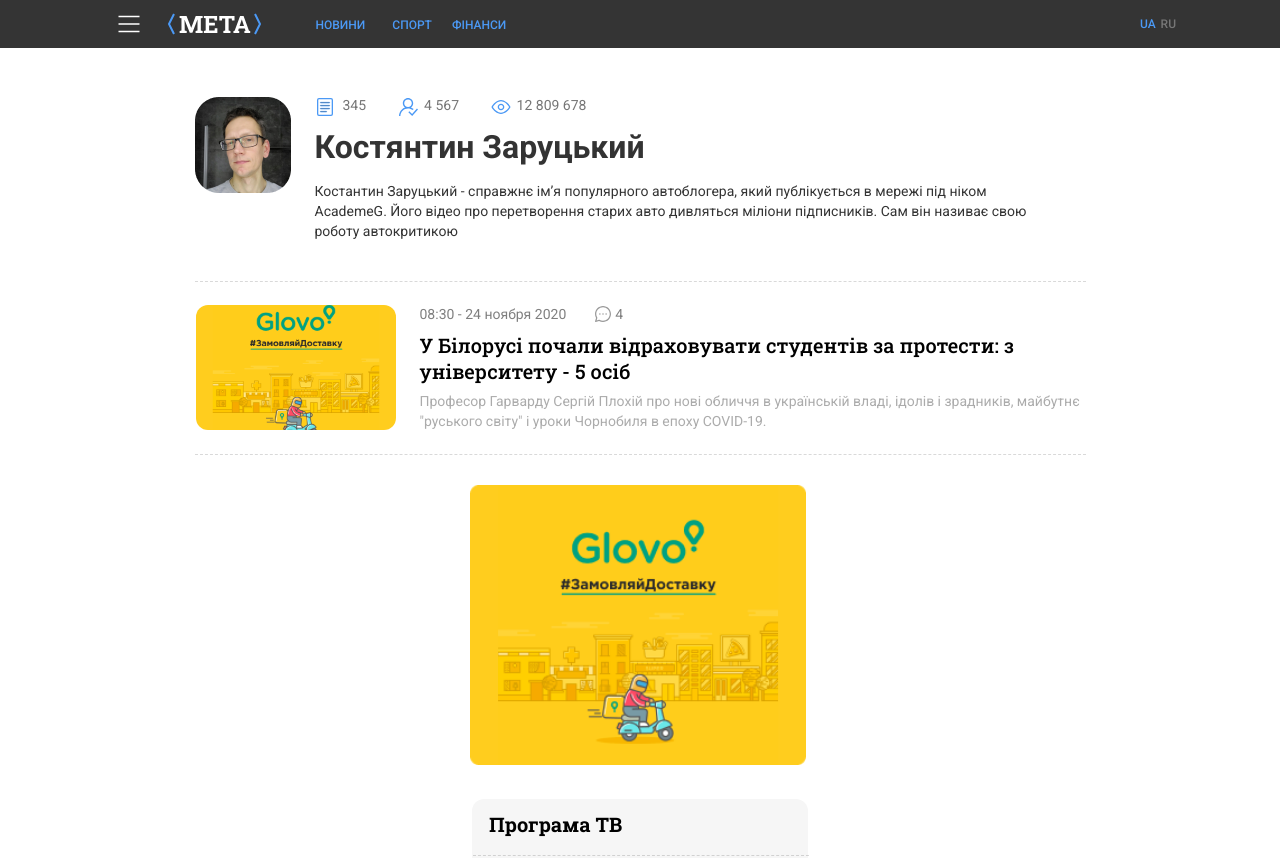
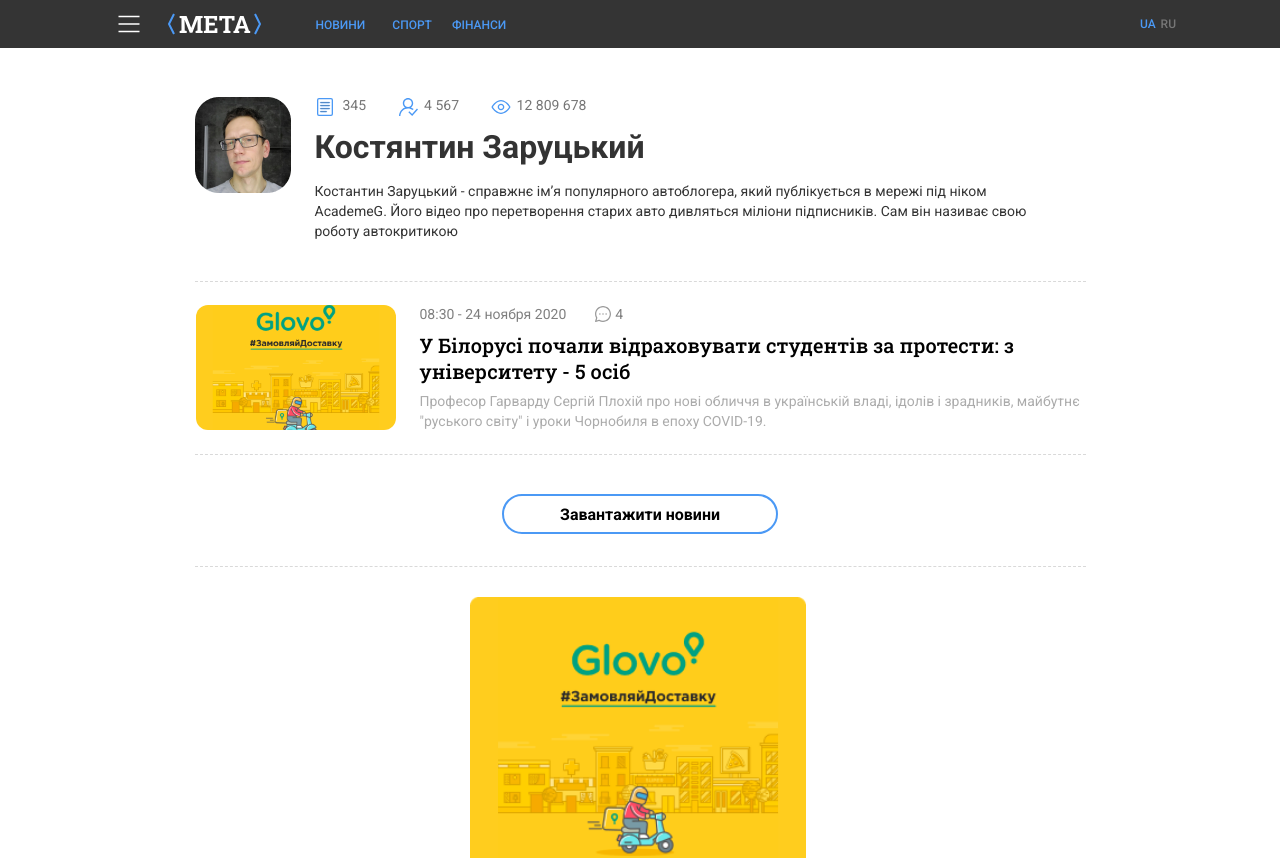
Before and after one commit to OlehBaliuk/news, a Vue app: page / in a window 1280 px wide. Shown: the top 858 px of the page. Built offline with nearby package versions, Linux system fonts and the light colour scheme.

Commit message:
added all markup

```diff
--- a/package.json
+++ b/package.json
@@ -7,6 +7,7 @@
         "build": "vue-cli-service build"
     },
     "dependencies": {
+        "axios": "^1.3.4",
         "core-js": "^3.8.3",
         "vue": "^2.6.14",
         "vue-class-component": "^7.2.3",
--- /dev/null
+++ b/src/components/CustomButton.vue
@@ -0,0 +1,57 @@
+<template>
+    <div class="container">
+        <button class="button">Завантажити новини</button>
+    </div>
+</template>
+
+<script>
+import { Vue } from 'vue-property-decorator';
+
+export default class CustomButton extends Vue {}
+</script>
+
+<style lang="scss" scoped>
+.container {
+    width: 891px;
+    text-align: center;
+}
+
+.button {
+    position: relative;
+    left: 13px;
+    margin-top: 39px;
+    width: 276px;
+    height: 40px;
+    background: #ffffff;
+    border: 2px solid $secondary;
+    border-radius: 24px;
+    font-weight: 700;
+    font-size: 16px;
+    cursor: pointer;
+}
+
+@media (max-width: 1300px) {
+    .container {
+        width: 891px;
+        margin: 0 auto;
+        padding-bottom: 32px;
+        border-bottom: 1px dashed rgba(0, 0, 0, 0.15);
+    }
+
+    .button {
+        left: 0;
+    }
+}
+
+@media (max-width: 1024px) {
+    .container {
+        width: 600px;
+    }
+}
+
+@media (max-width: 768px) {
+    .container {
+        width: 336px;
+    }
+}
+</style>
--- a/src/components/NewsItem.vue
+++ b/src/components/NewsItem.vue
@@ -104,6 +104,7 @@
         flex-direction: column;
         align-items: center;
         width: 336px;
+        border: none;
 
         &__main-info {
             margin: 12px 0 0 0;
--- a/src/views/MainPage.vue
+++ b/src/views/MainPage.vue
@@ -3,6 +3,7 @@
         <div class="main-container">
             <AuthorInfo />
             <NewsItem />
+            <CustomButton />
             <div class="advertising-block">
                 <Advertising />
                 <TVProgram />
@@ -14,9 +15,10 @@
 <script>
 import { Component, Vue } from 'vue-property-decorator';
 import AuthorInfo from '@/components/AuthorInfo.vue';
-import Advertising from '../components/Advertising.vue';
-import TVProgram from '../components/TVProgram.vue';
-import NewsItem from '../components/NewsItem.vue';
+import Advertising from '@/components/Advertising.vue';
+import TVProgram from '@/components/TVProgram.vue';
+import NewsItem from '@/components/NewsItem.vue';
+import CustomButton from '@/components/CustomButton.vue';
 
 @Component({
     components: {
@@ -24,6 +26,7 @@ import NewsItem from '../components/NewsItem.vue';
         Advertising,
         TVProgram,
         NewsItem,
+        CustomButton,
     },
 })
 export default class MainPage extends Vue {}
```
Also changed, not shown: 1 other file (tests, documents, lock files or other folders).
